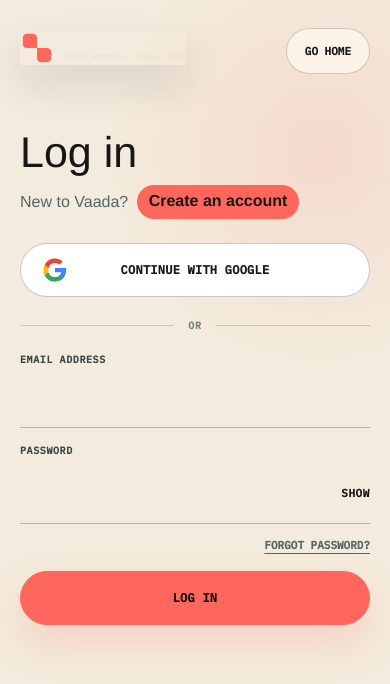
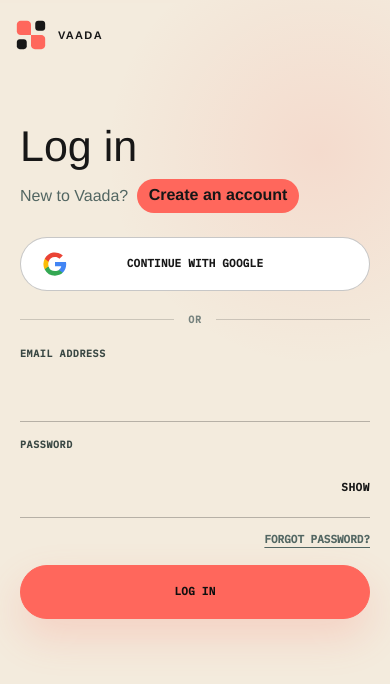
Before and after one commit to maheepatel/Vaada_frontend, a Next.js app: page /login in a window 390 px wide. Shown: the top 684 px of the page. Built offline with nearby package versions, Linux system fonts and the light colour scheme; no server answers.

Commit message:
Fix auth logo contrast and typography

```diff
--- a/components/auth-form.module.css
+++ b/components/auth-form.module.css
@@ -4,7 +4,7 @@
   min-height: 100svh;
   display: grid;
   place-items: center;
-  padding: 96px var(--page-gutter);
+  padding: 96px var(--page-gutter) 72px;
   background:
     radial-gradient(circle at 82% 18%, rgba(255, 103, 92, .12), transparent 28%),
     var(--paper);
@@ -19,31 +19,33 @@
 .authTopbar {
   position: fixed;
   z-index: 2;
-  top: 28px;
-  left: var(--page-gutter);
-  right: var(--page-gutter);
+  top: 18px;
+  left: 50%;
+  width: min(calc(100% - 36px), 1320px);
   display: flex;
   align-items: center;
-  justify-content: space-between;
-  gap: 18px;
+  justify-content: flex-start;
+  transform: translateX(-50%);
+  pointer-events: none;
 }
 
 .logo {
-  box-shadow: 0 18px 42px rgba(23, 23, 23, .12);
+  pointer-events: auto;
+  color: var(--ink);
 }
 
-.homeLink {
-  display: inline-flex;
-  min-height: 46px;
-  align-items: center;
-  justify-content: center;
-  padding: 0 18px;
-  border: 1px solid rgba(23, 23, 23, .2);
-  border-radius: 999px;
-  background: rgba(255, 249, 239, .72);
-  color: var(--ink);
-  font: 850 11px/1 "IBM Plex Mono", monospace;
-  text-transform: uppercase;
+.logo :global(.vaada-logo-mark) {
+  width: 38px;
+  height: 38px;
+}
+
+.logo :global(.vaada-logo-copy strong) {
+  font-size: 14px;
+}
+
+.logo :global(.vaada-logo-copy small) {
+  color: #675e52;
+  font-size: 6px;
 }
 
 .heading {
@@ -57,6 +59,7 @@
   font-size: clamp(46px, 5.4vw, 68px);
   line-height: .95;
   letter-spacing: 0;
+  font-weight: 520;
 }
 
 .switchText {
@@ -64,6 +67,7 @@
   color: #526662;
   font-size: 16px;
   line-height: 1.55;
+  font-weight: 520;
 }
 
 .highlightLink {
@@ -76,7 +80,7 @@
   background: var(--coral);
   color: var(--ink);
   font: inherit;
-  font-weight: 900;
+  font-weight: 800;
   text-decoration: none;
 }
 
@@ -91,7 +95,7 @@
   width: 100%;
   min-height: 58px;
   border-radius: 999px;
-  font: 900 12px/1 "IBM Plex Mono", monospace;
+  font: 800 11px/1 "IBM Plex Mono", monospace;
   letter-spacing: .02em;
   text-transform: uppercase;
   cursor: pointer;
@@ -186,7 +190,7 @@
   display: grid;
   gap: 9px;
   color: #394743;
-  font: 800 10px/1 "IBM Plex Mono", monospace;
+  font: 760 10px/1 "IBM Plex Mono", monospace;
   letter-spacing: .06em;
   text-transform: uppercase;
 }
@@ -198,7 +202,7 @@
   border-bottom: 1px solid rgba(23, 23, 23, .28);
   background: transparent;
   color: var(--ink);
-  font: 500 18px/1.3 "Inter", sans-serif;
+  font: 520 18px/1.3 "Manrope Variable", "Helvetica Neue", Arial, sans-serif;
 }
 
 .field input:focus {
@@ -224,7 +228,7 @@
   border: 0;
   background: transparent;
   color: var(--ink);
-  font: 800 11px/1 "IBM Plex Mono", monospace;
+  font: 760 11px/1 "IBM Plex Mono", monospace;
   text-transform: uppercase;
   cursor: pointer;
 }
@@ -257,12 +261,29 @@
 @media (max-width: 760px) {
   .authPage {
     place-items: start center;
-    padding-top: 132px;
+    padding-top: 126px;
     padding-bottom: 42px;
+  }
+
+  .authTopbar {
+    width: calc(100% - 28px);
   }
 
   .heading h1 {
     font-size: 43px;
+  }
+
+  .logo :global(.vaada-logo-mark) {
+    width: 34px;
+    height: 34px;
+  }
+
+  .logo :global(.vaada-logo-copy small) {
+    display: none;
+  }
+
+  .logo :global(.vaada-logo-copy strong) {
+    font-size: 11px;
   }
 
   .googleButton,
--- a/components/auth-form.tsx
+++ b/components/auth-form.tsx
@@ -1,8 +1,8 @@
 "use client";
 
 import { FormEvent, useEffect, useMemo, useState } from "react";
+import { useRouter, useSearchParams } from "next/navigation";
 import Link from "next/link";
-import { useRouter, useSearchParams } from "next/navigation";
 import { toast } from "sonner";
 import { useAuth } from "@/components/auth-provider";
 import { VaadaLogo } from "@/components/vaada-logo";
@@ -160,8 +160,7 @@ export function AuthForm({ initialMode }: { initialMode: "login" | "signup" }) {
 
   return <section className={styles.authPage}>
     <div className={styles.authTopbar}>
-      <Link href="/" aria-label="Go to Vaada home"><VaadaLogo className={styles.logo} tagline tone="light" /></Link>
-      <Link className={styles.homeLink} href="/">Go home</Link>
+      <VaadaLogo className={styles.logo} tagline tone="dark" />
     </div>
     <div className={styles.authPanel}>
     <div className={styles.heading}>
```
Also changed, not shown: 1 other file (tests, documents, lock files or other folders).
